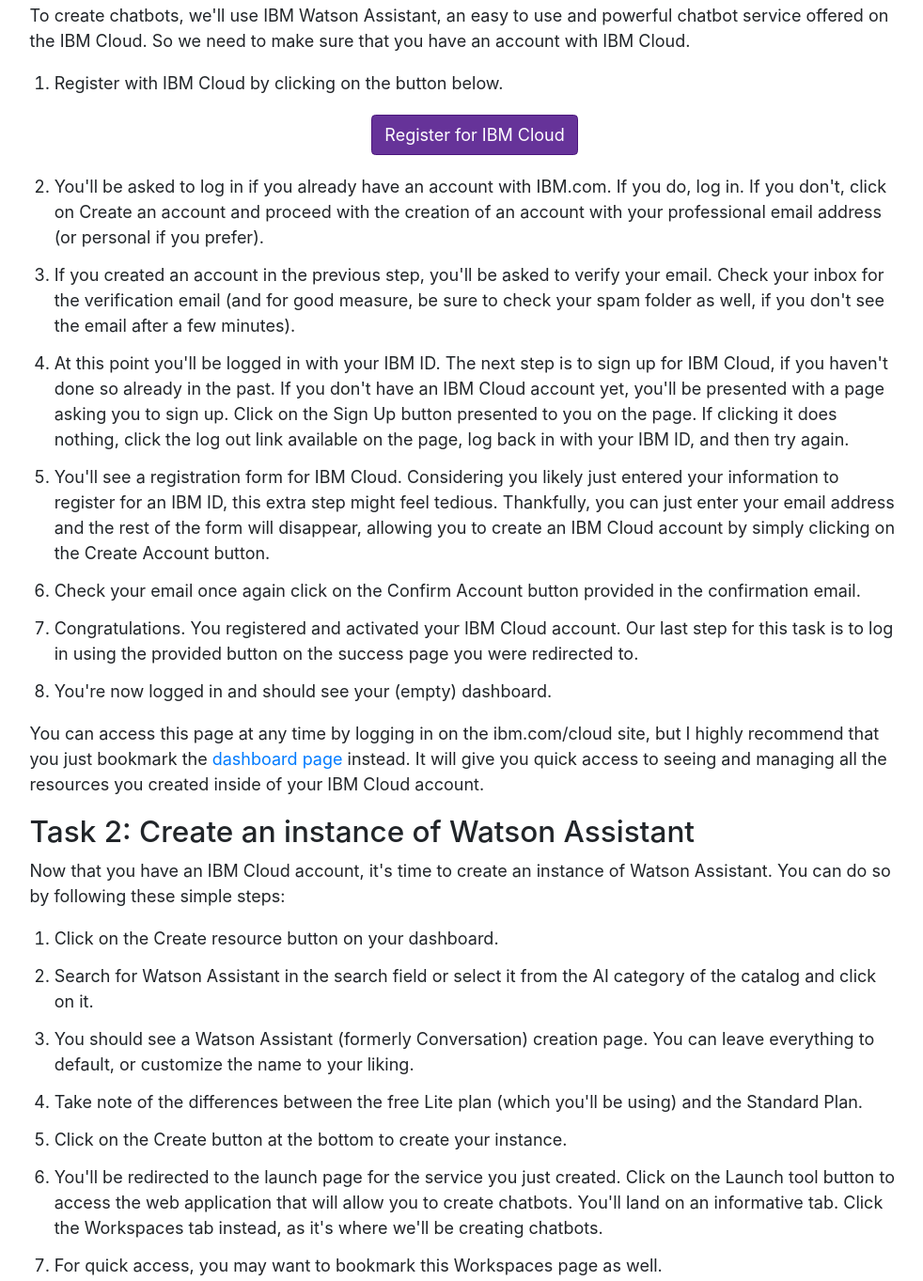
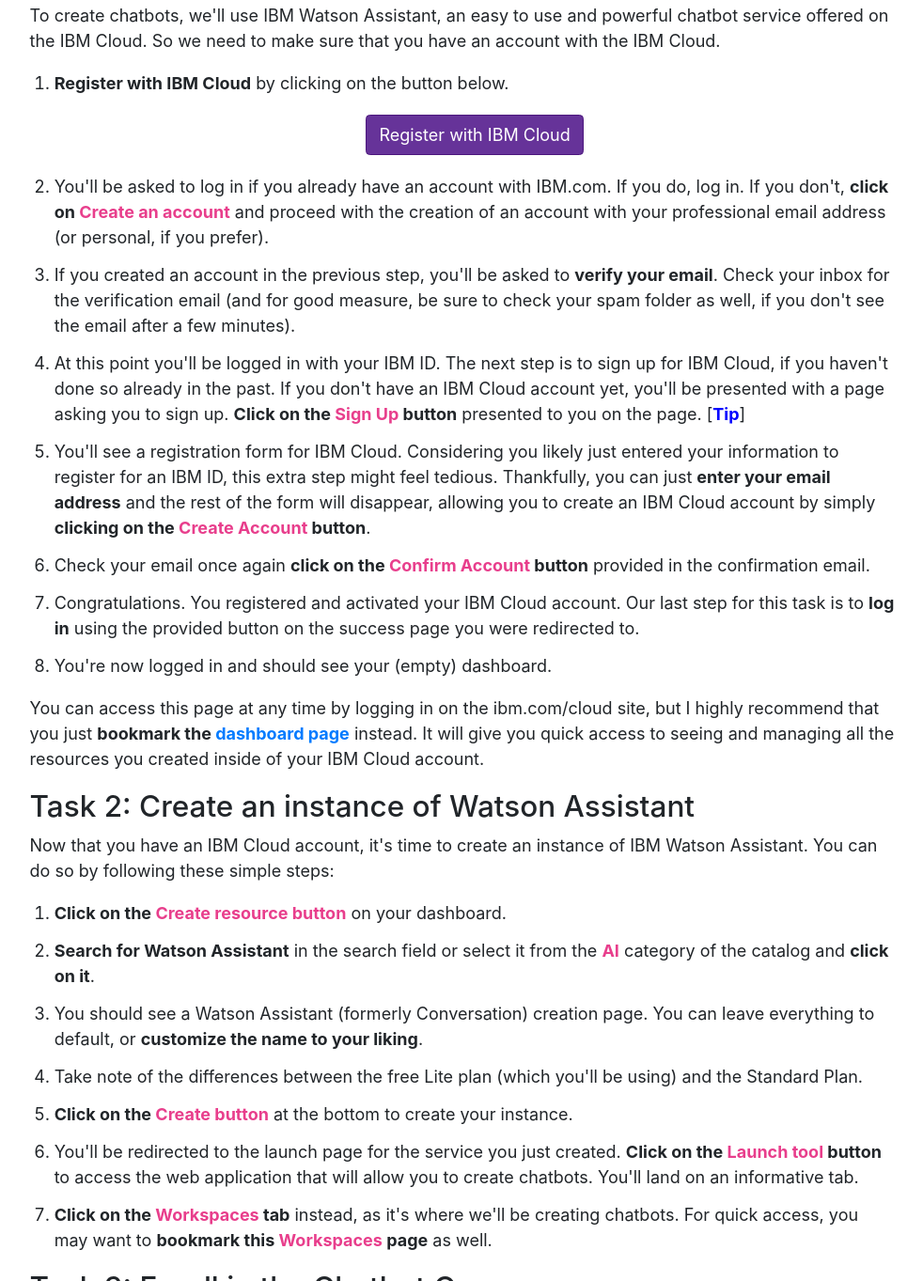
Before and after one commit to Thezone1975/chatbot-workshop, a Gatsby site: page /lab-1 in a window 1280 px wide. Shown: the part 590-1953 px from the top of the page at 94% size, without its empty margins (148-1130 px from the left). Built offline with nearby package versions, Linux system fonts and the light colour scheme; Gatsby itself is replaced by a stand-in of ours.

Commit message:
Add rich text elements

```diff
--- a/src/pages/lab-1.js
+++ b/src/pages/lab-1.js
@@ -1,14 +1,15 @@
 import React from 'react'
 import courseImage from '../images/how-to-build-a-chatbot.png'
+import { UncontrolledTooltip } from 'reactstrap'
 
 import Layout from '../components/layout'
 
 const SecondPage = () => (
   <Layout>
-    <h2>Lab 1: Get Set Up</h2>
+    <h2>Lab 1: Let's get started</h2>
     <p>
       Welcome to your first hands-on lab. I'm sure you're eager to get started.
-      Before we can get begin to actually build chatbots, however, we'll need to
+      Before we can begin to actually build chatbots, however, we'll need to
       take care of a couple of prerequisites for this workshop.
     </p>
 
@@ -26,11 +27,12 @@
     <p>
       To create chatbots, we'll use IBM Watson Assistant, an easy to use and
       powerful chatbot service offered on the IBM Cloud. So we need to make sure
-      that you have an account with IBM Cloud.
+      that you have an account with the IBM Cloud.
     </p>
     <ol>
       <li>
-        Register with IBM Cloud by clicking on the button below.
+        <strong>Register with IBM Cloud</strong> by clicking on the button
+        below.
         <p style={{ textAlign: 'center', margin: '20px' }}>
           <a
             className="btn btn-primary"
@@ -38,58 +40,90 @@
             target="_blank"
             rel="noopener noreferrer"
           >
-            Register for IBM Cloud
+            Register with IBM Cloud
           </a>
         </p>
       </li>
       <li>
         You'll be asked to log in if you already have an account with IBM.com.
-        If you do, log in. If you don't, click on Create an account and proceed
-        with the creation of an account with your professional email address (or
-        personal if you prefer).
+        If you do, log in. If you don't,{' '}
+        <strong>
+          click on <span className="instruction">Create an account</span>
+        </strong>{' '}
+        and proceed with the creation of an account with your professional email
+        address (or personal, if you prefer).
       </li>
       <li>
-        If you created an account in the previous step, you'll be asked to
-        verify your email. Check your inbox for the verification email (and for
-        good measure, be sure to check your spam folder as well, if you don't
-        see the email after a few minutes).
+        If you created an account in the previous step, you'll be asked to{' '}
+        <strong>verify your email</strong>. Check your inbox for the
+        verification email (and for good measure, be sure to check your spam
+        folder as well, if you don't see the email after a few minutes).
       </li>
       <li>
         At this point you'll be logged in with your IBM ID. The next step is to
         sign up for IBM Cloud, if you haven't done so already in the past. If
         you don't have an IBM Cloud account yet, you'll be presented with a page
-        asking you to sign up. Click on the Sign Up button presented to you on
-        the page. If clicking it does nothing, click the log out link available
-        on the page, log back in with your IBM ID, and then try again.
+        asking you to sign up.{' '}
+        <strong>
+          Click on the <span className="instruction">Sign Up</span> button
+        </strong>{' '}
+        presented to you on the page. [
+        <span
+          style={{
+            color: 'blue',
+            fontWeight: 'bold',
+          }}
+          href="#"
+          id="sign-up-not-working"
+        >
+          Tip
+        </span>
+        ]
+        <UncontrolledTooltip placement="top" target="sign-up-not-working">
+          If the <span className="instruction">Sign Up</span> button doesn't
+          work, log out and log back in, before trying again.
+        </UncontrolledTooltip>
       </li>
       <li>
         You'll see a registration form for IBM Cloud. Considering you likely
         just entered your information to register for an IBM ID, this extra step
-        might feel tedious. Thankfully, you can just enter your email address
-        and the rest of the form will disappear, allowing you to create an IBM
-        Cloud account by simply clicking on the Create Account button.
+        might feel tedious. Thankfully, you can just{' '}
+        <strong>enter your email address</strong> and the rest of the form will
+        disappear, allowing you to create an IBM Cloud account by simply{' '}
+        <strong>
+          clicking on the <span className="instruction">Create Account</span>{' '}
+          button
+        </strong>
+        .
       </li>
       <li>
-        Check your email once again click on the Confirm Account button provided
-        in the confirmation email.
+        Check your email once again{' '}
+        <strong>
+          click on the <span className="instruction">Confirm Account</span>{' '}
+          button
+        </strong>{' '}
+        provided in the confirmation email.
       </li>
       <li>
         Congratulations. You registered and activated your IBM Cloud account.
-        Our last step for this task is to log in using the provided button on
-        the success page you were redirected to.
+        Our last step for this task is to <strong>log in</strong> using the
+        provided button on the success page you were redirected to.
       </li>
       <li>You're now logged in and should see your (empty) dashboard.</li>
     </ol>
     <p>
       You can access this page at any time by logging in on the ibm.com/cloud
-      site, but I highly recommend that you just bookmark the{' '}
+      site, but I highly recommend that you just{' '}
+      <strong>
+        bookmark the{' '}
         <a
           href="https://console.bluemix.net/dashboard/apps/"
           target="_blank"
           rel="noopener noreferrer"
         >
           dashboard page
-      </a>{' '}
+        </a>
+      </strong>{' '}
       instead. It will give you quick access to seeing and managing all the
       resources you created inside of your IBM Cloud account.
     </p>
@@ -98,34 +132,56 @@
 
     <p>
       Now that you have an IBM Cloud account, it's time to create an instance of
-      Watson Assistant. You can do so by following these simple steps:
+      IBM Watson Assistant. You can do so by following these simple steps:
     </p>
 
     <ol>
-      <li>Click on the Create resource button on your dashboard.</li>
       <li>
-        Search for Watson Assistant in the search field or select it from the AI
-        category of the catalog and click on it.
+        <strong>
+          Click on the{' '}
+          <span className="instruction">Create resource button</span>
+        </strong>{' '}
+        on your dashboard.
+      </li>
+      <li>
+        <strong>Search for Watson Assistant</strong> in the search field or
+        select it from the <span className="instruction">AI</span> category of
+        the catalog and <strong>click on it</strong>.
       </li>
       <li>
         You should see a Watson Assistant (formerly Conversation) creation page.
-        You can leave everything to default, or customize the name to your
-        liking.
+        You can leave everything to default, or{' '}
+        <strong>customize the name to your liking</strong>.
       </li>
       <li>
         Take note of the differences between the free Lite plan (which you'll be
         using) and the Standard Plan.
       </li>
-      <li>Click on the Create button at the bottom to create your instance.</li>
+      <li>
+        <strong>
+          Click on the <span className="instruction">Create button</span>
+        </strong>{' '}
+        at the bottom to create your instance.
+      </li>
       <li>
         You'll be redirected to the launch page for the service you just
-        created. Click on the Launch tool button to access the web application
-        that will allow you to create chatbots. You'll land on an informative
-        tab. Click the Workspaces tab instead, as it's where we'll be creating
-        chatbots.
+        created.{' '}
+        <strong>
+          Click on the <span className="instruction">Launch tool</span> button
+        </strong>{' '}
+        to access the web application that will allow you to create chatbots.
+        You'll land on an informative tab.
       </li>
       <li>
-        For quick access, you may want to bookmark this Workspaces page as well.{' '}
+        <strong>
+          Click on the <span className="instruction">Workspaces</span> tab
+        </strong>{' '}
+        instead, as it's where we'll be creating chatbots. For quick access, you
+        may want to{' '}
+        <strong>
+          bookmark this <span className="instruction">Workspaces</span> page
+        </strong>{' '}
+        as well.
       </li>
     </ol>
 
```
Lines whose indentation alone changed are shown as unchanged.
